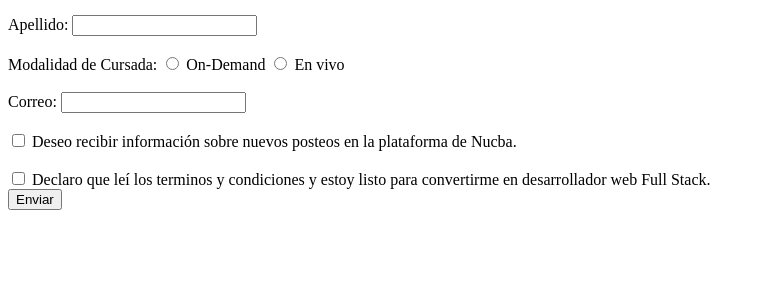
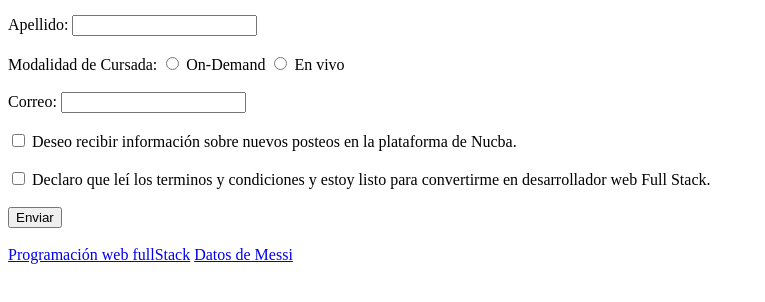
Before and after one commit to ArielCampos30/entrega-1, a plain HTML site: page formulario.html in a window 1280 px wide. Shown: the part 104-406 px from the top of the page, without its empty margins (0-765 px from the left). Drawn offline with Linux system fonts and the light colour scheme.

Commit message:
agregue enlaces

```diff
--- a/formulario.html
+++ b/formulario.html
@@ -39,6 +39,11 @@
         <input type="checkbox" id="checkbox1">
         <label for="checkbox1">Declaro que leí los terminos y condiciones y estoy listo para convertirme en desarrollador web Full Stack.</label>
     </div>
+    <br>
     <input type="submit" value="Enviar">
+    <br>
+    <br>
+    <a href="./fullStack.html">Programación web fullStack</a>
+    <a href="./index.html">Datos de Messi</a>
 </body>
 </html>
```
Also changed, not shown: index.html (+1 -0 lines).
